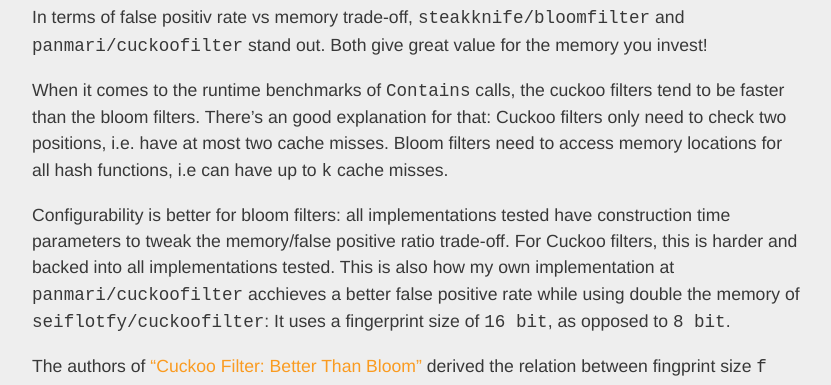
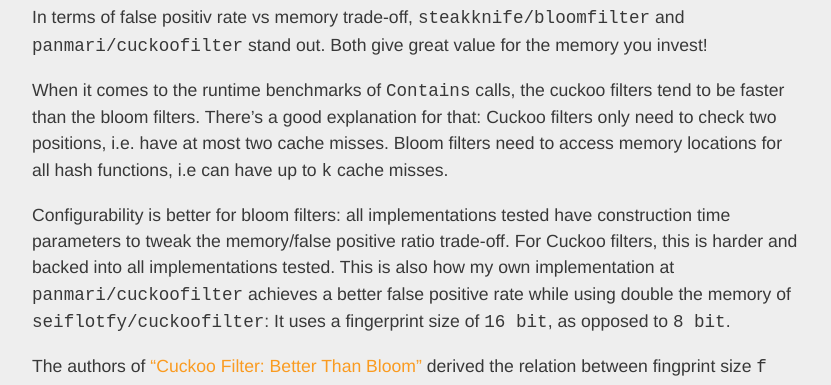
Before and after one commit to panmari/panmari.github.io, a Jekyll site: the page built from _posts/2020-10-09-probabilistic-filter-golang.md, in a window 1280 px wide and 900 px high, scrolled down 3096 px. Shown: the part 180-565 px from the top of the window, without its empty margins (224-1055 px from the left). Built offline with Jekyll 4.4.1, drawn with Linux system fonts in a browser that asks for light colours; nearby versions of some CDN libraries; some web fonts are replaced.

Commit message:
Fixing some typos.

```diff
--- a/_posts/2020-10-09-probabilistic-filter-golang.md
+++ b/_posts/2020-10-09-probabilistic-filter-golang.md
@@ -69,10 +69,10 @@
 
 In terms of false positiv rate vs memory trade-off, `steakknife/bloomfilter` and `panmari/cuckoofilter` stand out. Both give great value for the memory you invest!
 
-When it comes to the runtime benchmarks of `Contains` calls, the cuckoo filters tend to be faster than the bloom filters. There's an good explanation for that: Cuckoo filters only need to check two positions, i.e. have at most two cache misses. Bloom filters need to access memory locations for all hash functions, i.e can have up to `k` cache misses.
+When it comes to the runtime benchmarks of `Contains` calls, the cuckoo filters tend to be faster than the bloom filters. There's a good explanation for that: Cuckoo filters only need to check two positions, i.e. have at most two cache misses. Bloom filters need to access memory locations for all hash functions, i.e can have up to `k` cache misses.
 
 Configurability is better for bloom filters: all implementations tested have construction time parameters to tweak the memory/false positive ratio trade-off. For Cuckoo filters, this is harder and backed into all implementations tested.
-This is also how my own implementation at `panmari/cuckoofilter` acchieves a better false positive rate while using double the memory of `seiflotfy/cuckoofilter`: It uses a fingerprint size of `16 bit`, as opposed to `8 bit`.
+This is also how my own implementation at `panmari/cuckoofilter` achieves a better false positive rate while using double the memory of `seiflotfy/cuckoofilter`: It uses a fingerprint size of `16 bit`, as opposed to `8 bit`.
 
 The authors of ["Cuckoo Filter: Better Than Bloom"](https://www.cs.cmu.edu/~dga/papers/cuckoo-conext2014.pdf) derived the relation between fingprint size `f` and false positive rate `r`:
 
```
